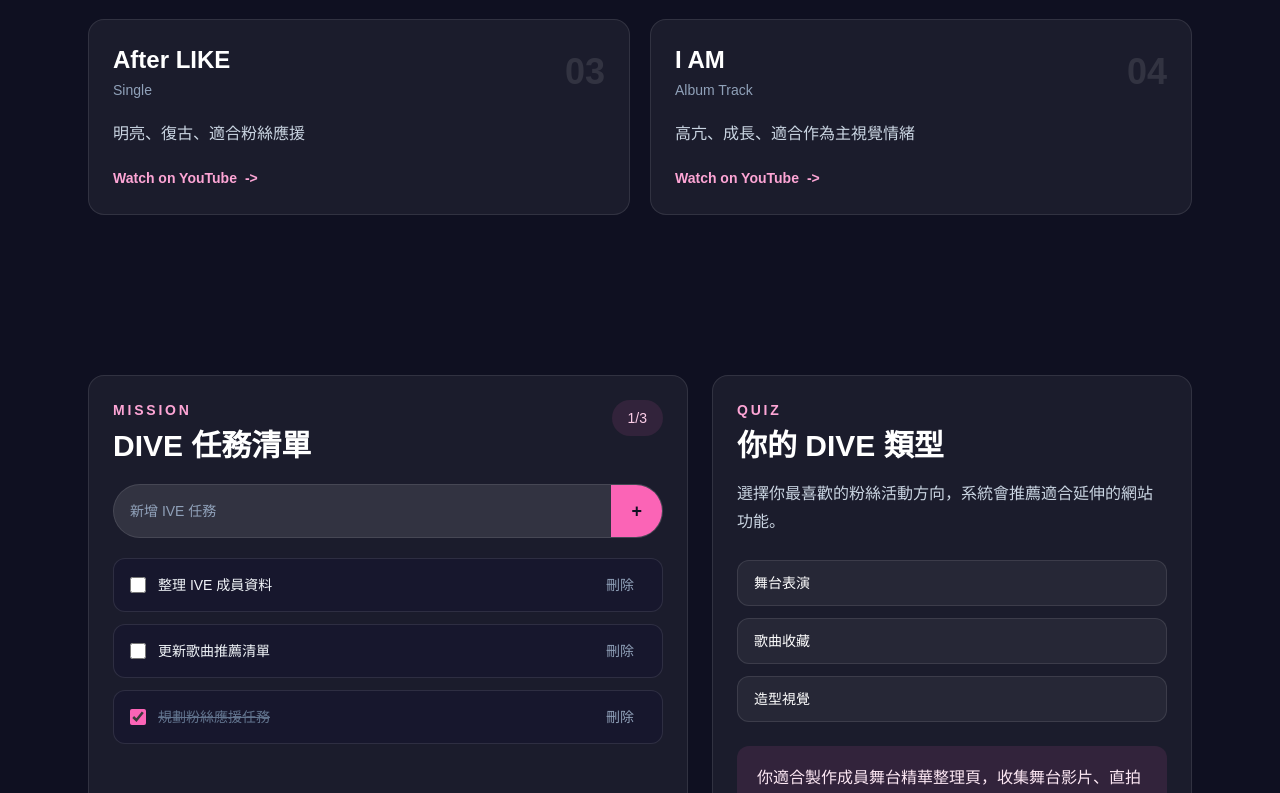
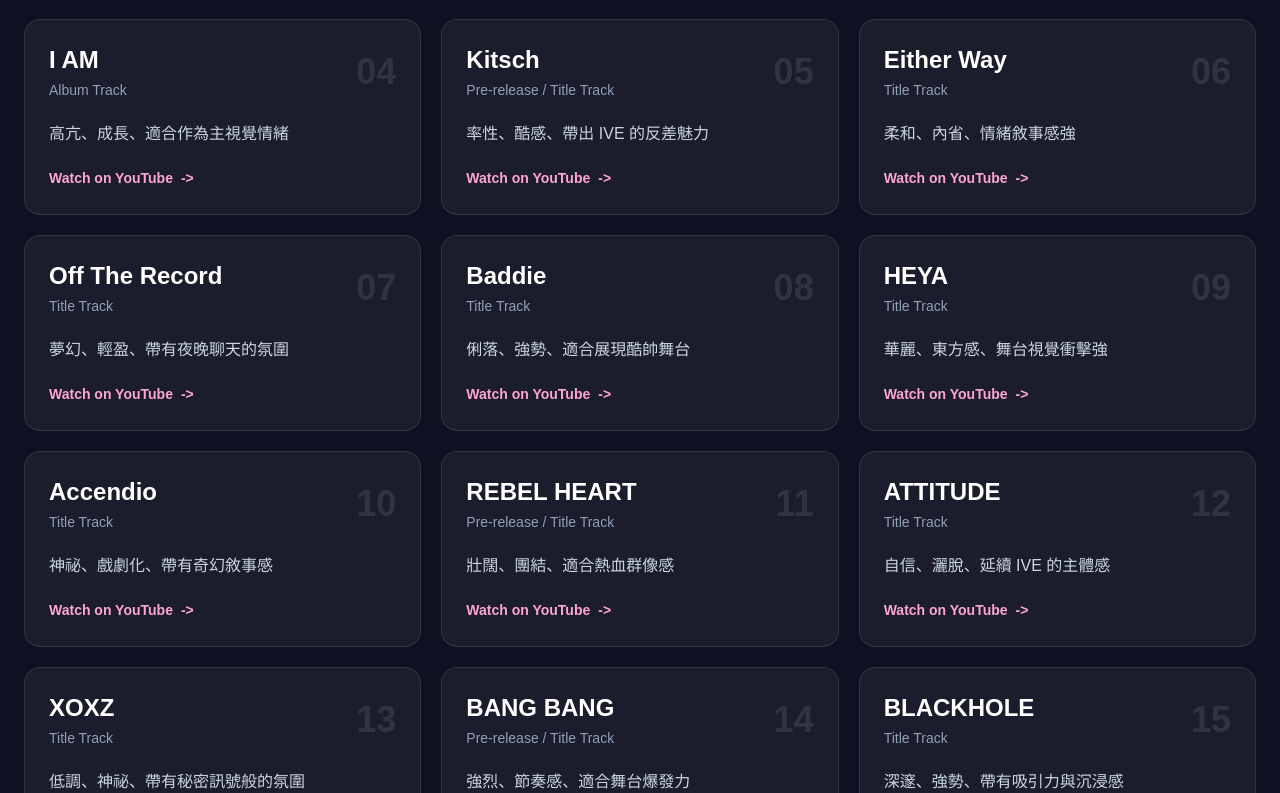
Before and after one commit to brian-kai/my-portfolio, a Next.js app: page /ive in a window 1280 px wide. Shown: the part 2187-2980 px from the top of the page. Built offline with nearby package versions, Linux system fonts and the light colour scheme.

Commit message:
update portfolio

```diff
--- a/app/ive/page.tsx
+++ b/app/ive/page.tsx
@@ -85,6 +85,72 @@
     type: "Album Track",
     youtubeUrl: "https://www.youtube.com/watch?v=6ZUIwj3FgUY",
     mood: "高亢、成長、適合作為主視覺情緒",
+  },
+  {
+    title: "Kitsch",
+    type: "Pre-release / Title Track",
+    youtubeUrl: "https://www.youtube.com/watch?v=pG6iaOMV46I",
+    mood: "率性、酷感、帶出 IVE 的反差魅力",
+  },
+  {
+    title: "Either Way",
+    type: "Title Track",
+    youtubeUrl: "https://www.youtube.com/watch?v=_Hu4GYtye5U",
+    mood: "柔和、內省、情緒敘事感強",
+  },
+  {
+    title: "Off The Record",
+    type: "Title Track",
+    youtubeUrl: "https://www.youtube.com/watch?v=_ApV7Lm87cg",
+    mood: "夢幻、輕盈、帶有夜晚聊天的氛圍",
+  },
+  {
+    title: "Baddie",
+    type: "Title Track",
+    youtubeUrl: "https://www.youtube.com/watch?v=Da4P2uT4mVc",
+    mood: "俐落、強勢、適合展現酷帥舞台",
+  },
+  {
+    title: "HEYA",
+    type: "Title Track",
+    youtubeUrl: "https://www.youtube.com/watch?v=07EzMbVH3QE",
+    mood: "華麗、東方感、舞台視覺衝擊強",
+  },
+  {
+    title: "Accendio",
+    type: "Title Track",
+    youtubeUrl: "https://www.youtube.com/watch?v=PGLx4V680J8",
+    mood: "神祕、戲劇化、帶有奇幻敘事感",
+  },
+  {
+    title: "REBEL HEART",
+    type: "Pre-release / Title Track",
+    youtubeUrl: "https://www.youtube.com/watch?v=g36q0ZLvygQ",
+    mood: "壯闊、團結、適合熱血群像感",
+  },
+  {
+    title: "ATTITUDE",
+    type: "Title Track",
+    youtubeUrl: "https://www.youtube.com/watch?v=38xYeot-ciM",
+    mood: "自信、灑脫、延續 IVE 的主體感",
+  },
+  {
+    title: "XOXZ",
+    type: "Title Track",
+    youtubeUrl: "https://www.youtube.com/watch?v=B1ShLiq3EVc",
+    mood: "低調、神祕、帶有秘密訊號般的氛圍",
+  },
+  {
+    title: "BANG BANG",
+    type: "Pre-release / Title Track",
+    youtubeUrl: "https://www.youtube.com/watch?v=9qkpcLK422o",
+    mood: "強烈、節奏感、適合舞台爆發力",
+  },
+  {
+    title: "BLACKHOLE",
+    type: "Title Track",
+    youtubeUrl: "https://www.youtube.com/watch?v=1Lmy7qwmSMc",
+    mood: "深邃、強勢、帶有吸引力與沉浸感",
   },
 ];
 
@@ -313,13 +379,13 @@
         </div>
       </section>
 
-      <section id="music" className="mx-auto max-w-6xl px-6 py-20">
+      <section id="music" className="mx-auto max-w-7xl px-6 py-20">
         <p className="mb-3 text-sm font-semibold uppercase tracking-[0.2em] text-pink-300">
           Music
         </p>
         <h2 className="mb-8 text-4xl font-bold">作品推薦</h2>
 
-        <div className="grid gap-5 md:grid-cols-2">
+        <div className="grid gap-5 md:grid-cols-2 xl:grid-cols-3">
           {releases.map((release, index) => (
             <a
               key={release.title}
```
